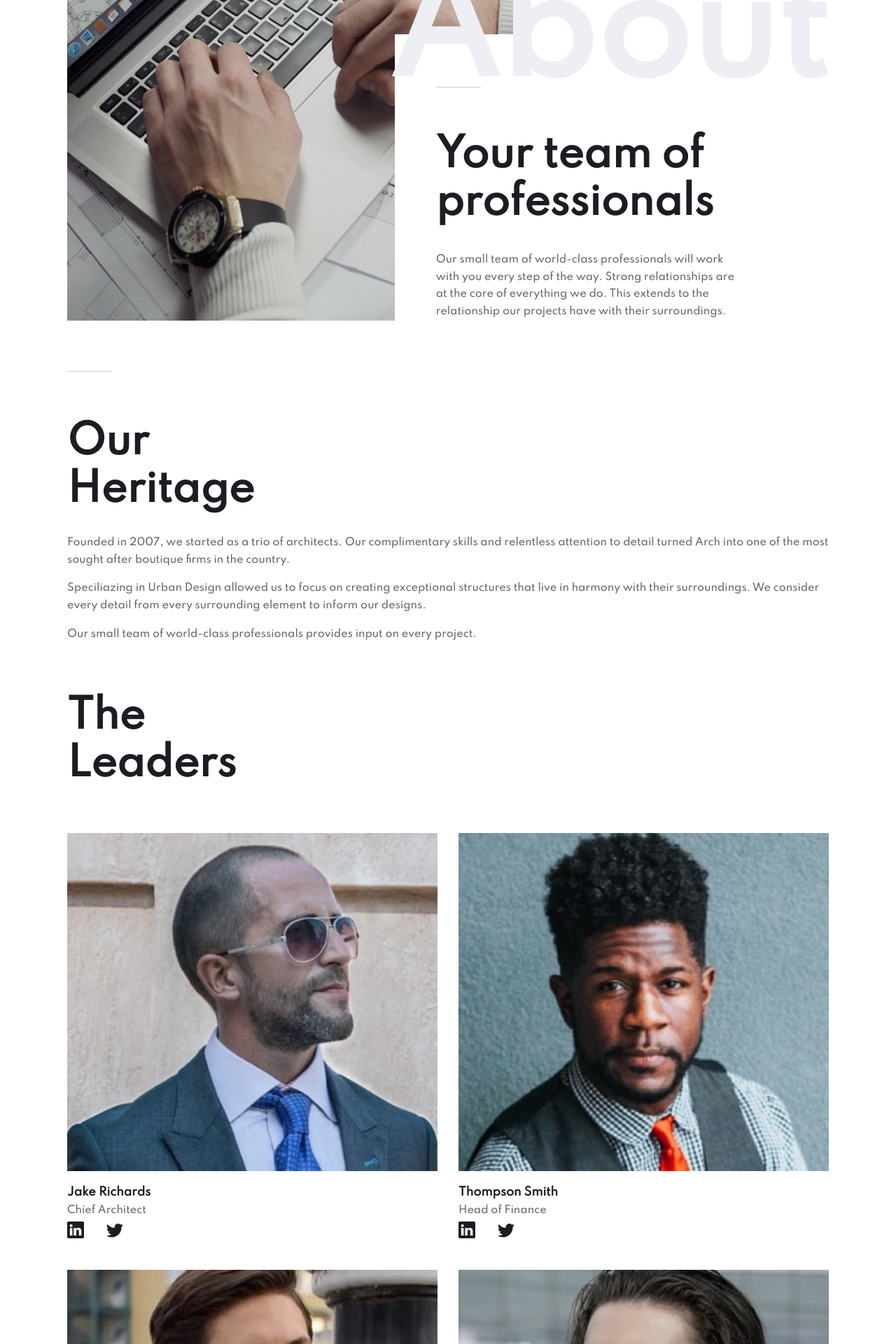
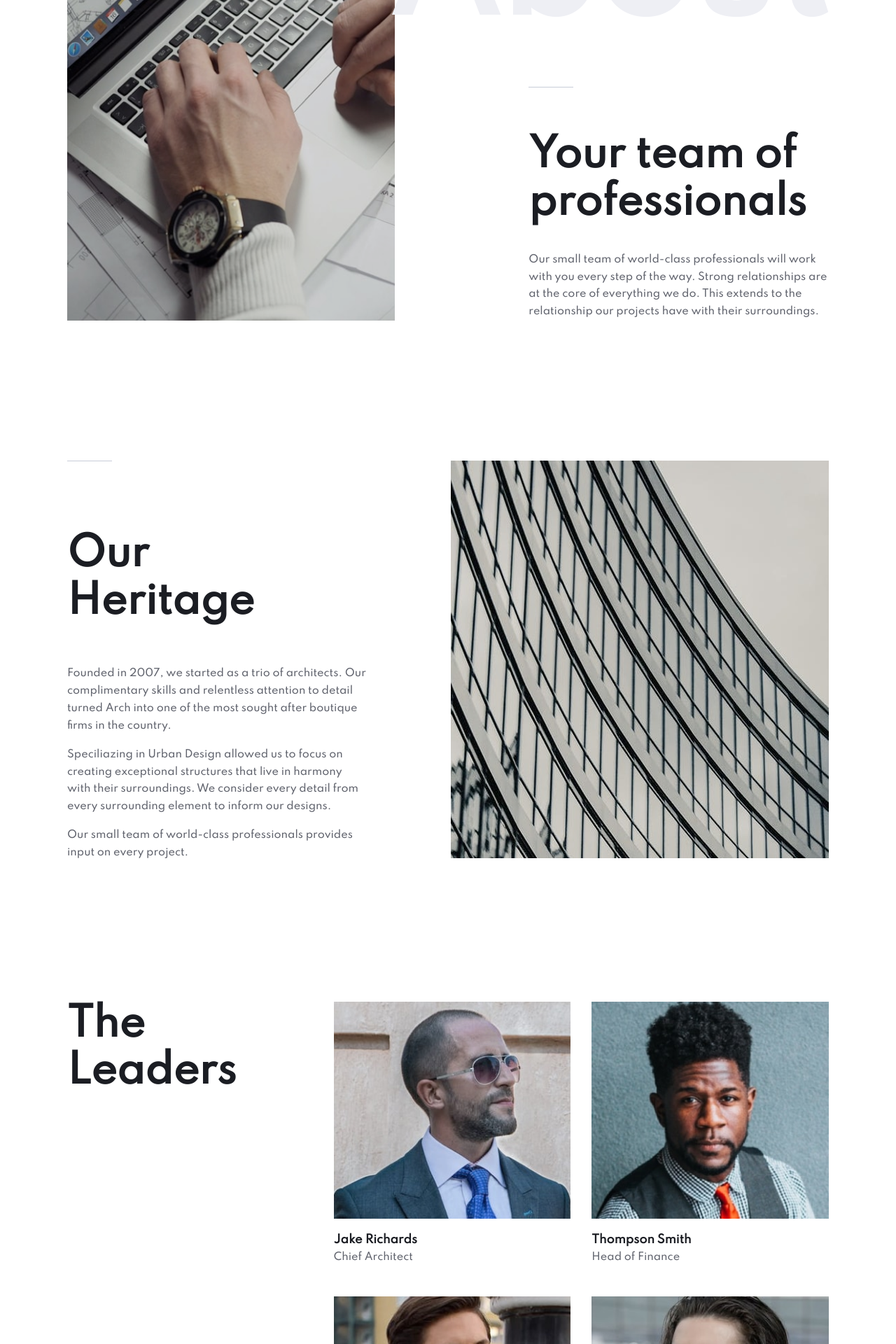
Before and after one commit to Kl3va/arch-studio, a React (Create React App) app: page /about in a window 1280 px wide. Shown: the part 420-2340 px from the top of the page at 70% size. Built offline with nearby package versions, Linux system fonts and the light colour scheme.

Commit message:
about page fully responsive across all devices

```diff
--- a/src/sass/_about.scss
+++ b/src/sass/_about.scss
@@ -60,6 +60,9 @@
 
   @media only screen and (min-width: $breakpoint-larger) {
     width: 57%;
+
+    display: flex;
+    flex-direction: column;
     //padding-left: 6rem;
     //padding-top: 5.5rem;
   }
@@ -83,6 +86,7 @@
 .about-minicontent {
   @media only screen and (min-width: $breakpoint-larger) {
     max-width: fit-content;
+    align-self: flex-end;
   }
 
   & > .dash {
@@ -91,6 +95,10 @@
     @media only screen and (min-width: $breakpoint-medium) {
       display: block;
       margin-bottom: 4rem;
+    }
+
+    @media only screen and (min-width: $breakpoint-larger) {
+      margin-top: 5.5rem;
     }
   }
 
@@ -117,24 +125,46 @@
 //HERITAGE SECTION
 .section--heritage {
   margin: 4.5rem 0;
+
+  @media only screen and (min-width: $breakpoint-larger) {
+    margin: 12.5rem 0;
+  }
 }
 
 .heritage {
+  @media only screen and (min-width: $breakpoint-largest) {
+    display: flex;
+    justify-content: space-between;
+    //gap: 7.75rem;
+  }
+
   &__box {
     & > .dash {
       margin-bottom: 4.25rem;
+
+      @media only screen and (min-width: $breakpoint-larger) {
+        margin-bottom: 6.25rem;
+      }
     }
   }
 
   &__heading {
     max-width: 14.5rem;
     margin-bottom: 1.8rem;
+
+    @media only screen and (min-width: $breakpoint-larger) {
+      margin-bottom: 3.5rem;
+    }
   }
 
   &__text-group {
   }
 
   &__text {
+    @media only screen and (min-width: $breakpoint-largest) {
+      max-width: 36ch;
+    }
+
     &:not(:last-child) {
       margin-bottom: 1rem;
     }
@@ -142,6 +172,13 @@
 
   &__img-box {
     display: none;
+
+    @media only screen and (min-width: $breakpoint-largest) {
+      display: block;
+      max-width: 33.75rem;
+      //max-width: 46%;
+    }
+
     & > img {
     }
   }
@@ -153,6 +190,11 @@
 }
 
 .leadership {
+  @media only screen and (min-width: $breakpoint-larger) {
+    display: flex;
+    justify-content: space-between;
+  }
+
   &__heading {
     max-width: 14rem;
     margin-bottom: 4rem;
@@ -166,6 +208,10 @@
     grid-template-rows: auto;
     grid-gap: 2.5rem 1.87rem;
   }
+
+  @media only screen and (min-width: $breakpoint-larger) {
+    flex-basis: 65%;
+  }
 }
 
 .person {
@@ -176,16 +222,52 @@
     margin-bottom: 0;
   }
 
+  @media only screen and (min-width: $breakpoint-larger) {
+    display: grid;
+  }
+
   &__img {
     margin-bottom: 1.3rem;
     width: 100%;
     object-fit: cover;
+    transition: all ease-in 0.2s;
+
+    @media only screen and (min-width: $breakpoint-larger) {
+      grid-column: 1 / 2;
+      grid-row: 1 / 2;
+      z-index: 2;
+
+      &:hover {
+        //visibility: visible;
+        //display: block;
+        filter: brightness(75%);
+      }
+
+      &:hover ~ .person__socials {
+        //visibility: visible;
+        display: block;
+      }
+    }
   }
 
   &__socials {
+    @media only screen and (min-width: $breakpoint-larger) {
+      display: none;
+      //visibility: hidden;
+      grid-column: 1 / 2;
+      grid-row: 1 / 2;
+      align-self: center;
+      justify-self: center;
+      z-index: 5;
+    }
+
     & svg {
       color: $very-dark-blue;
       font-size: 1.5rem;
+
+      @media only screen and (min-width: $breakpoint-larger) {
+        color: $color-primary;
+      }
     }
 
     & > * + * {
```
